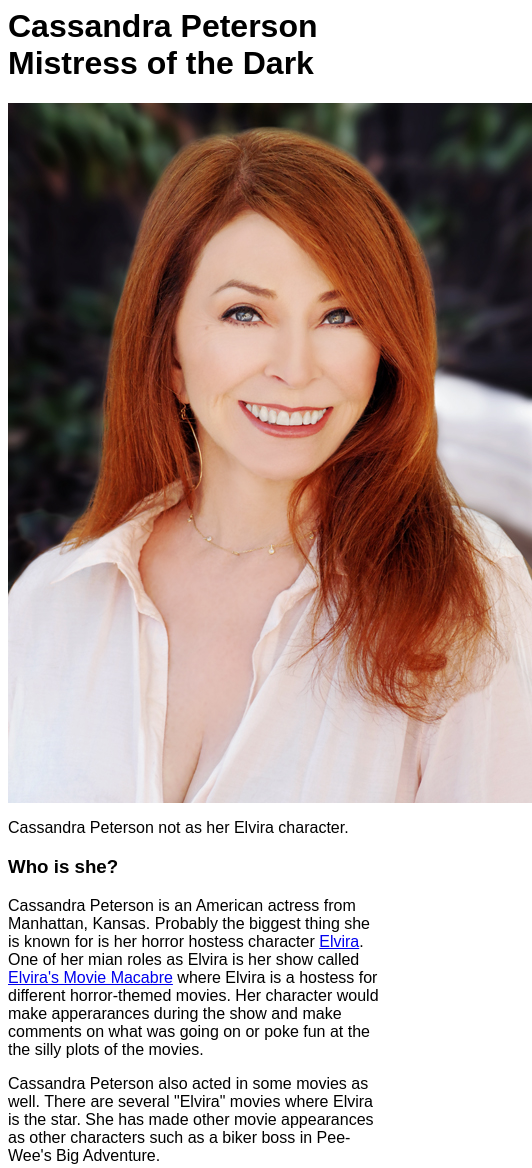
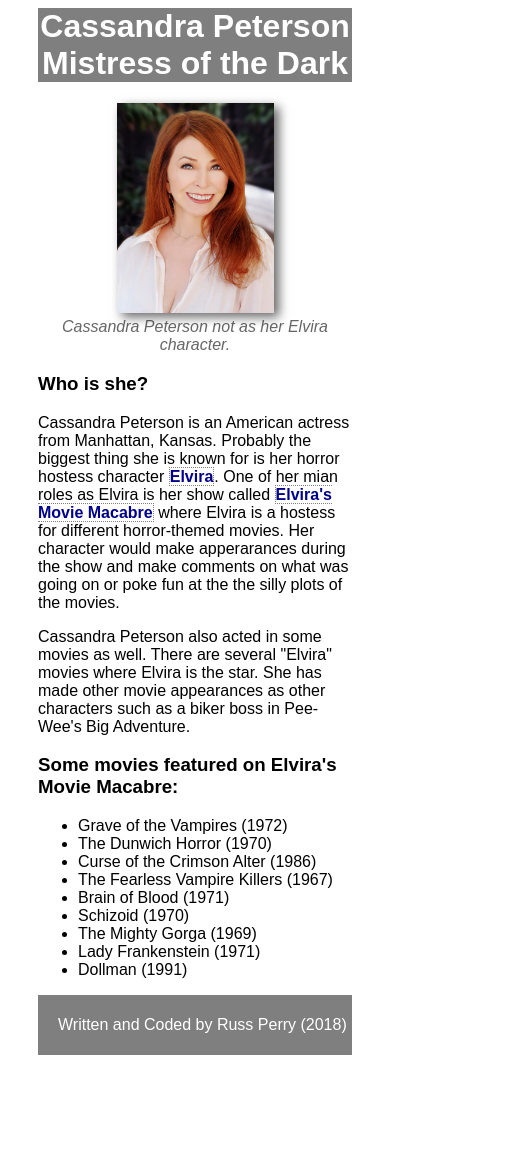
Before and after one commit to rperry99/FccTributePage, a plain HTML site: page index.html in a window 390 px wide. Shown: the top 1168 px of the page, 532 px wide, since content can reach past the window. After the commit the page ends 1115 px from the top, so only its background shows below. Drawn offline with Linux system fonts and the light colour scheme.

Commit message:
Finished Most Things
Finished the Footer CSS as well as styling the links. I was testing something new with the way links were presented by putting a dotted border around them. I am not sure if I like it.

I also made the photo responsive to screen sizes.

```diff
--- a/index.html
+++ b/index.html
@@ -15,6 +15,7 @@
             </header>
 
             <h3>Who is she?</h3>
+            <div id="tribute-info">
                 <p>Cassandra Peterson is an American actress from Manhattan, Kansas. Probably the biggest thing she is known for is her horror hostess character <a href="https://elvira.com" target="_blank">Elvira</a>. One of her mian roles as Elvira is her show called <a href="https://en.wikipedia.org/wiki/Elvira%27s_Movie_Macabre" target="_blank">Elvira's Movie Macabre</a> where Elvira is a hostess for different horror-themed movies. Her character would make apperarances during the show and make comments on what was going on or poke fun at the the silly plots of the movies.</p>
                 <p>Cassandra Peterson also acted in some movies as well. There are several "Elvira" movies where Elvira is the star. She has made other movie appearances as other characters such as a biker boss in Pee-Wee's Big Adventure.</p>
 
@@ -32,13 +33,18 @@
                         <li>Dollman (1991)</li>
                     </ul>
                 </div>
+            </div>
+
 
 
             <footer>
-                <ul>
+                <ul id="copyright">
                     <li>Written and Coded by Russ Perry (2018)</li>
+                </ul>
+                <ul id="social">
                     <li><a href="https://twitter.com/russp999"><i class="fab fa-twitter-square"></i></a></li>
                     <li><a href="https://github.com/rperry99"><i class="fab fa-github-square"></i></a></li>
+                    <li><a href="https://www.linkedin.com/in/russ-perry-22b638a8/"><i class="fab fa-linkedin"></i></a></li>
                 </ul>
             </footer>
 
--- a/styles.css
+++ b/styles.css
@@ -4,8 +4,55 @@ html, body{
 }
 #main{
     min-height: 100%;
+    padding: 0 30px;
 }
 
+/**************************************
+ Header
+**************************************/
+header{
+    text-align: center;
+}
+header h1#title{
+    background-color: rgba(0, 0, 0, 0.5);
+    color: #fff;
+}
+header span{
+    display: block;
+}
+header div p#img-caption{
+    font-style: italic;
+    color: rgba(0, 0, 0, 0.60);
+    margin-top: 5px;
+    padding-top: 0;
+}
+header img{
+    width: 50%;
+    box-shadow: 5px 4px 10px rgba(0, 0, 0, 0.60);
+}
+
+@media screen and (min-width: 800px){
+    header img{
+        width: 25%;
+    }
+}
+/**************************************
+Body
+**************************************/
+#tribute-info a:link,
+#tribute-info a:visited{
+    font-weight: bold;
+    color: darkblue;
+    border: dotted 1px gray;
+    text-decoration: none;
+}
+
+#tribute-info a:hover{
+    animation: body-link 0.25s forwards;
+}
+/**************************************
+ Footer
+**************************************/
 footer{
     background-color: rgba(0, 0, 0, 0.5);
     color: #fff;
@@ -19,20 +66,45 @@ footer{
 
 footer ul{
     list-style-type: none;
-    display: flex;
-    flex-direction: row;
-    justify-content: space-evenly;
+    padding: 0;
+    margin: 0;
 }
 
 footer ul li{
-    font-size: 20px;
+    display: inline;
 }
 
-footer ul li:not(:first-child){
+footer #copyright{
+    float: left;
+    padding-left: 20px;
+}
+
+footer #social{
+    float: right;
     font-size: 45px;
+}
+
+footer #social:last-child{
+    padding-right: 20px;
+}
+
+footer a:hover{
+    animation: social-link 0.5s forwards;
 }
 
 footer a:link,
 footer a:visited{
     color: #fff;
 }
+
+@keyframes body-link{
+    100%{
+        color: rgb(128, 199, 223);
+    }
+}
+
+@keyframes social-link{
+    100%{
+        color: rgb(128, 199, 223);
+    }
+}
```
Lines whose indentation alone changed are shown as unchanged.
